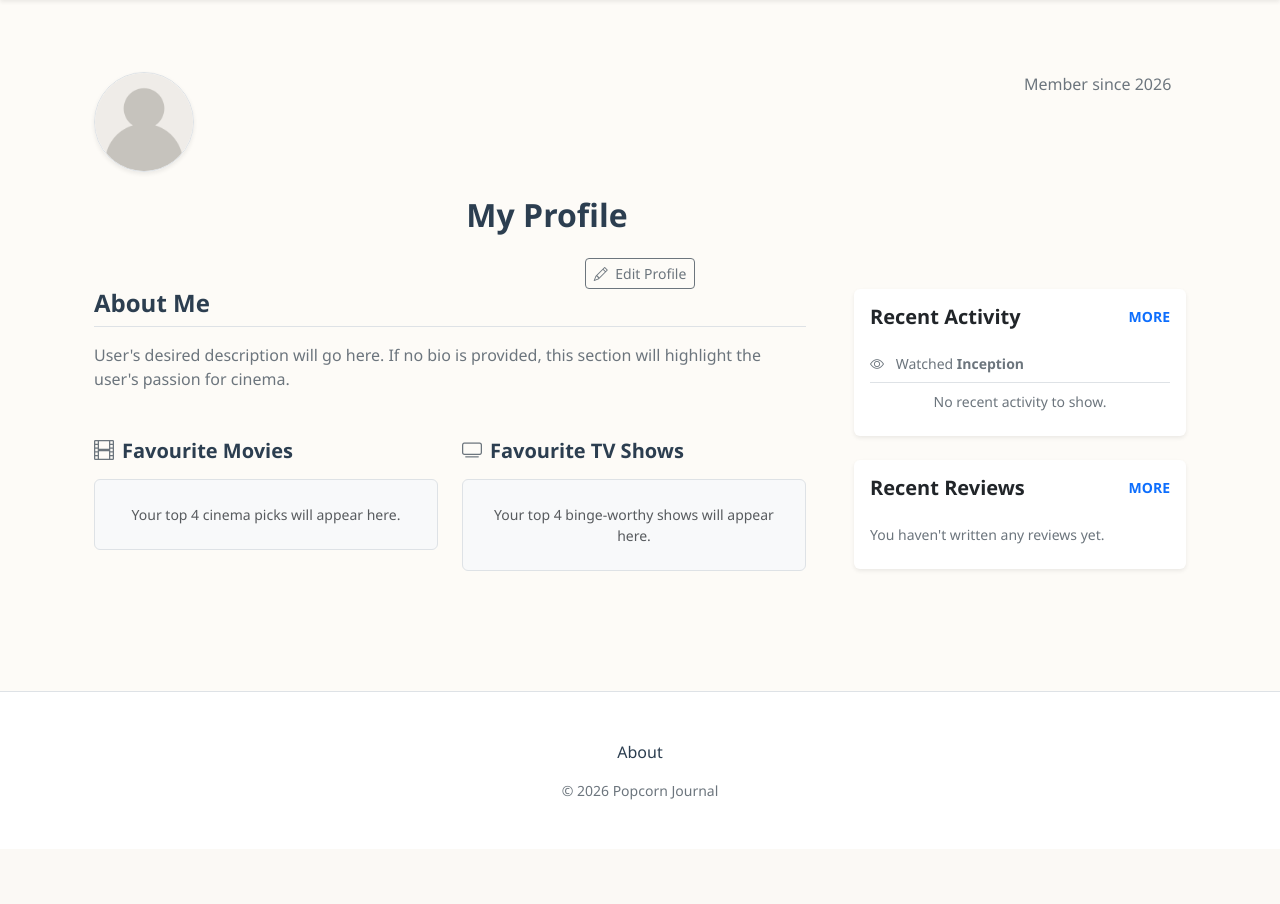
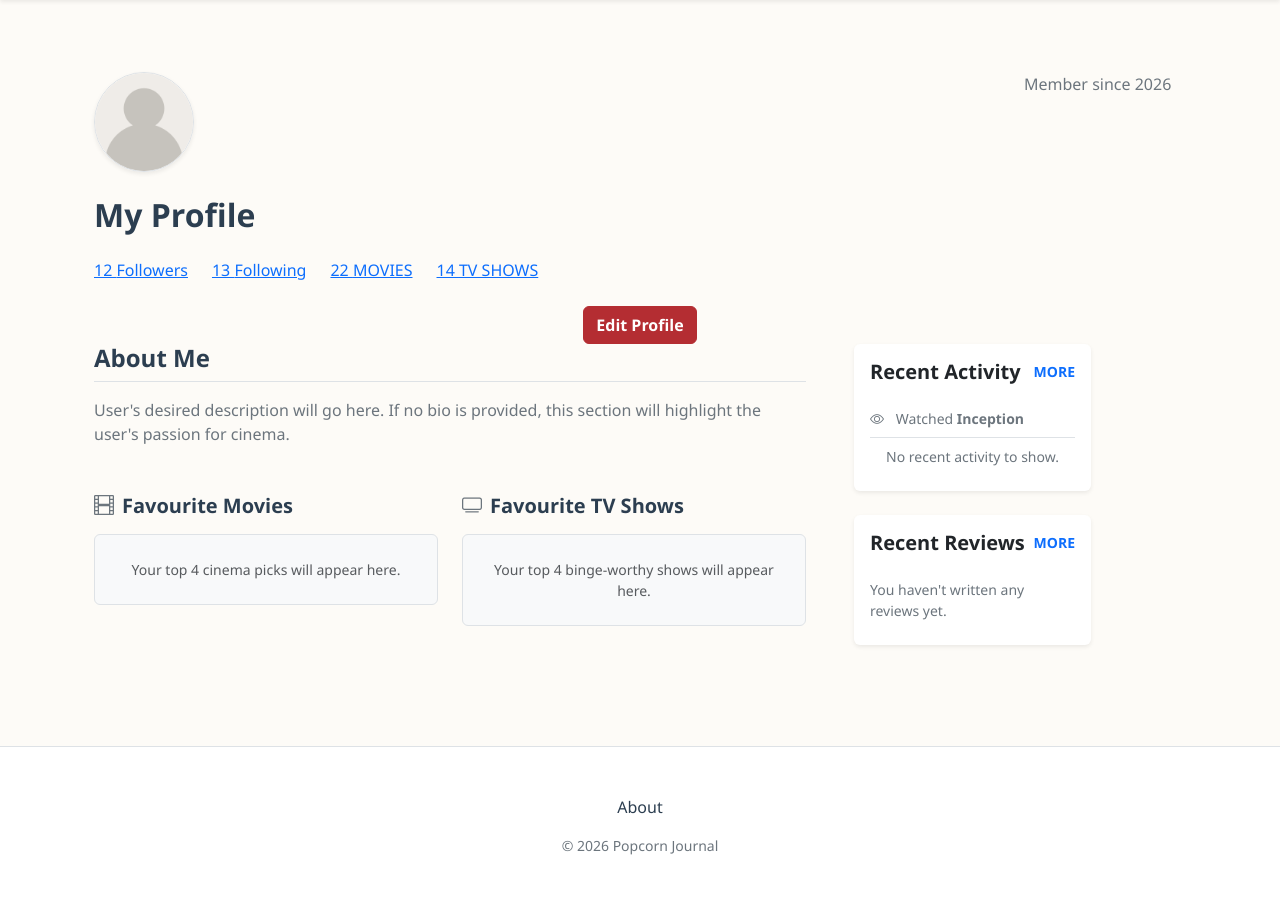
Before and after one commit to jennifernhle/CITS3403-Project, a Flask app: page /profile in a window 1280 px wide. Shown: the part 59-963 px from the top of the page. Before the commit the page ends 859 px from the top, so only its background shows below. Run offline with Flask 3, Linux system fonts and the light colour scheme.

Commit message:
Added the start of a settings page for user when they want to edit profile details and future potential  preferences. New user.html page, will be the dynamic page for view another user's profile. More details added to the profile page, will need more pages to expand its functionality. endpoints for new pages have been updated inthe routes.py file.

```diff
--- a/app/routes.py
+++ b/app/routes.py
@@ -3,6 +3,7 @@ from flask import Blueprint, render_template
 bp = Blueprint('main', __name__)
 
 @bp.route('/')
+@bp.route('/index')
 def index():
     return render_template('index.html')
 
@@ -21,6 +22,14 @@ def login():
 @bp.route('/profile')
 def profile():
     return render_template('profile.html')
+
+@bp.route('/settings')
+def settings():
+    return render_template('settings.html')
+
+@bp.route('/<username>') # view another user's page
+def other_user(username):
+    return render_template('user.html', username=username)
 
 @bp.route('/register')
 def register():
--- a/app/templates/profile.html
+++ b/app/templates/profile.html
@@ -1,4 +1,5 @@
 {% extends "base.html" %} {% block content %}
+
 <div class="container py-5">
   <div class="row justify-content-center">
     <div class="col-12 col-lg-10">
@@ -9,16 +10,35 @@
         width="100"
         height="100"
       />
-      <h2 class="text-center fw-bold my-4">My Profile</h2>
+      <h2 class="text-left fw-bold my-4">My Profile</h2>
+      <div id= "profile-statististics" class="d-flex gap-4 mb-4">
+        <a href="#"> <!-- link to another page such as followers.html OR view list of users as a modal popup -->
+          <span> 12 </span>
+          <span>Followers</span>
+        </a>
+        <a href="#"> <!-- link to another page such as following.html OR view list of users as a modal popup -->
+          <span> 13 </span>
+          <span>Following</span>
+        </a>
+        <a href="#"> <!-- link to another page such as watched-movies.html -->
+          <span> 22 </span>
+          <span>MOVIES</span>
+        </a>
+        <a href="#"> <!-- link to another page such as watched-shows.html -->
+          <span>14 </span>
+          <span>TV SHOWS</span>
+        </a>
+      </div>
+
     </div>
     <div class="col">
       <h2 class="fw-bold mb-0"></h2>
       <p class="text-secondary mb-0">Member since 2026</p>
     </div>
     <div class="col-auto">
-      <button class="btn btn-outline-secondary btn-sm">
-        <i class="bi bi-pencil me-1"></i> Edit Profile
-      </button>
+      <a href="{{url_for('settings')}}" class="btn btn-main">
+        Edit Profile
+      </a>
     </div>
   </div>
 
@@ -52,7 +72,7 @@
       </div>
     </div>
 
-    <div class="col-lg-4">
+    <div class="col-lg-3">
       <div class="card border-0 shadow-sm mb-4">
         <div class="card-body">
           <div class="d-flex justify-content-between align-items-center mb-3">
@@ -89,6 +109,7 @@
           </ul>
         </div>
       </div>
+
     </div>
   </div>
 </div>
```
Also changed, not shown: app/templates/settings.html (added, +37 -0 lines), app/templates/user.html (added, +10 -0 lines), 1 other file.
